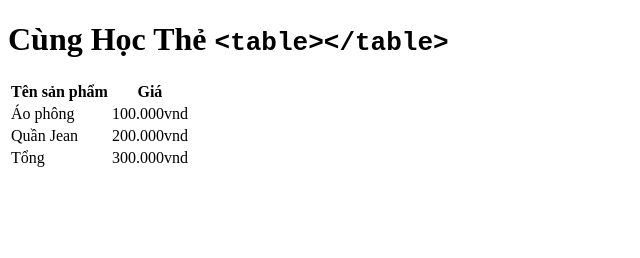
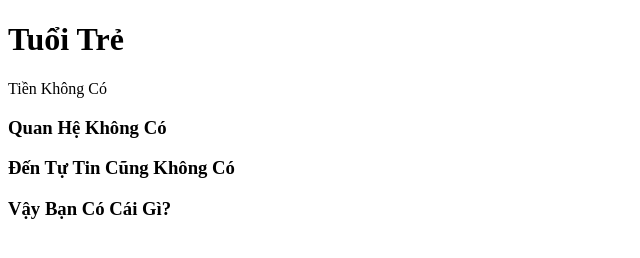
Before and after one commit to duo-8108/test-lv1, a plain HTML site: page index.html in a window 1280 px wide. Shown: the whole page, without its empty margins (0-640 px from the left). Drawn offline with Linux system fonts and the light colour scheme.

Commit message:
Upload 0.0.5

```diff
--- a/index.html
+++ b/index.html
@@ -3,33 +3,14 @@
   <head>
     <meta charset="UTF-8" />
     <meta name="viewport" content="width=device-width, initial-scale=1.0" />
-    <title>Document</title>
+    <link rel="stylesheet" href="./style.css" >
+    <title>Lập Trình Web</title>
   </head>
   <body>
-    <h1>Cùng Học Thẻ <code>&lt;table&gt;&lt;/table&gt;</code></h1>
-    <table>
-      <thead>
-        <tr>
-          <th>Tên sản phẩm</th>
-          <th>Giá</th>
-        </tr>
-      </thead>
-      <tbody>
-        <tr>
-          <td>Áo phông</td>
-          <td>100.000vnd</td>
-        </tr>
-        <tr>
-          <td>Quần Jean</td>
-          <td>200.000vnd</td>
-        </tr>
-      </tbody>
-      <tfoot>
-        <tr>
-          <td>Tổng</td>
-          <td>300.000vnd</td>
-        </tr>
-      </tfoot>
-    </table>
+    <h1>Tuổi Trẻ</h1>
+    <h2">Tiền Không Có</h2>
+    <h3>Quan Hệ Không Có</h3>
+    <h3>Đến Tự Tin Cũng Không Có</h3>
+    <h3>Vậy Bạn Có Cái Gì?</h3>
   </body>
 </html>
--- /dev/null
+++ b/style.css
@@ -0,0 +1,3 @@
+h2{
+  opacity: 50%;
+}
```
